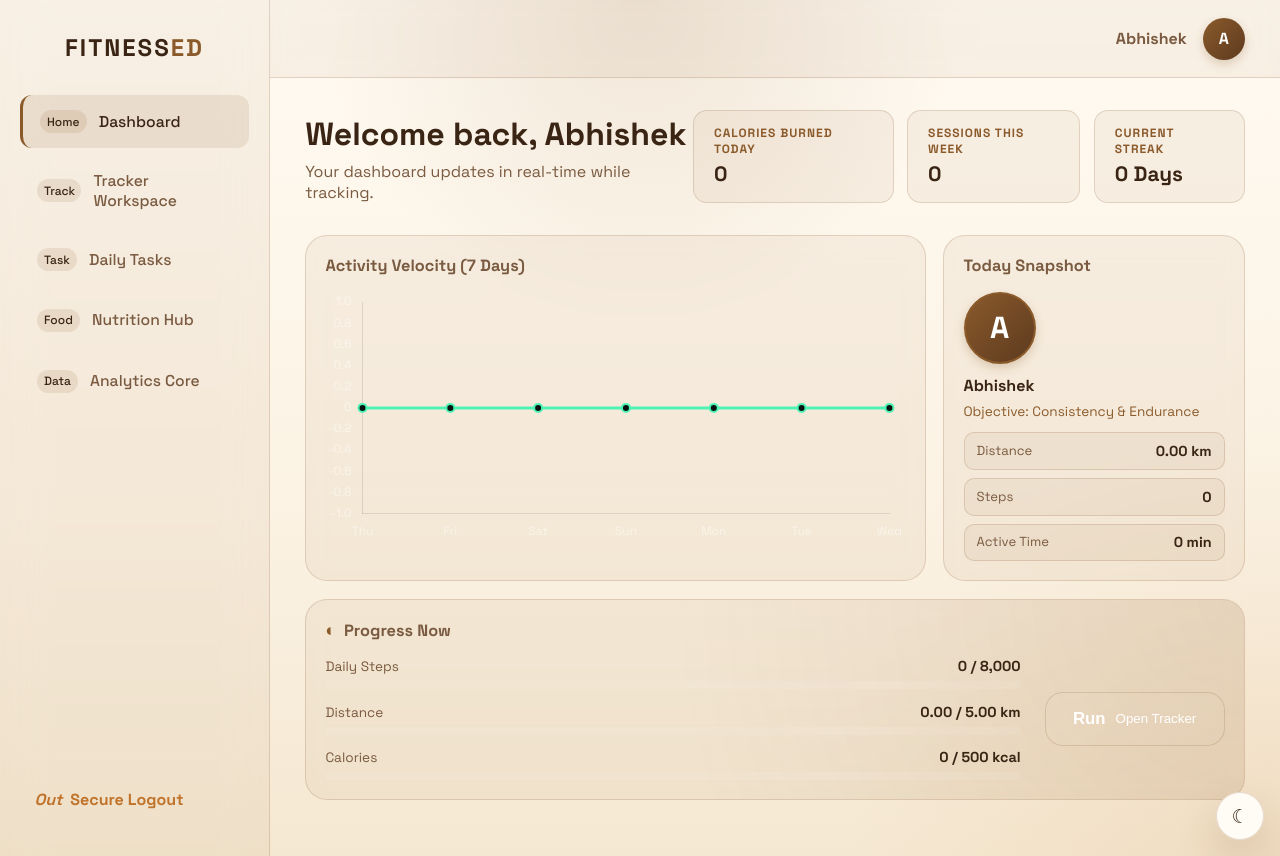
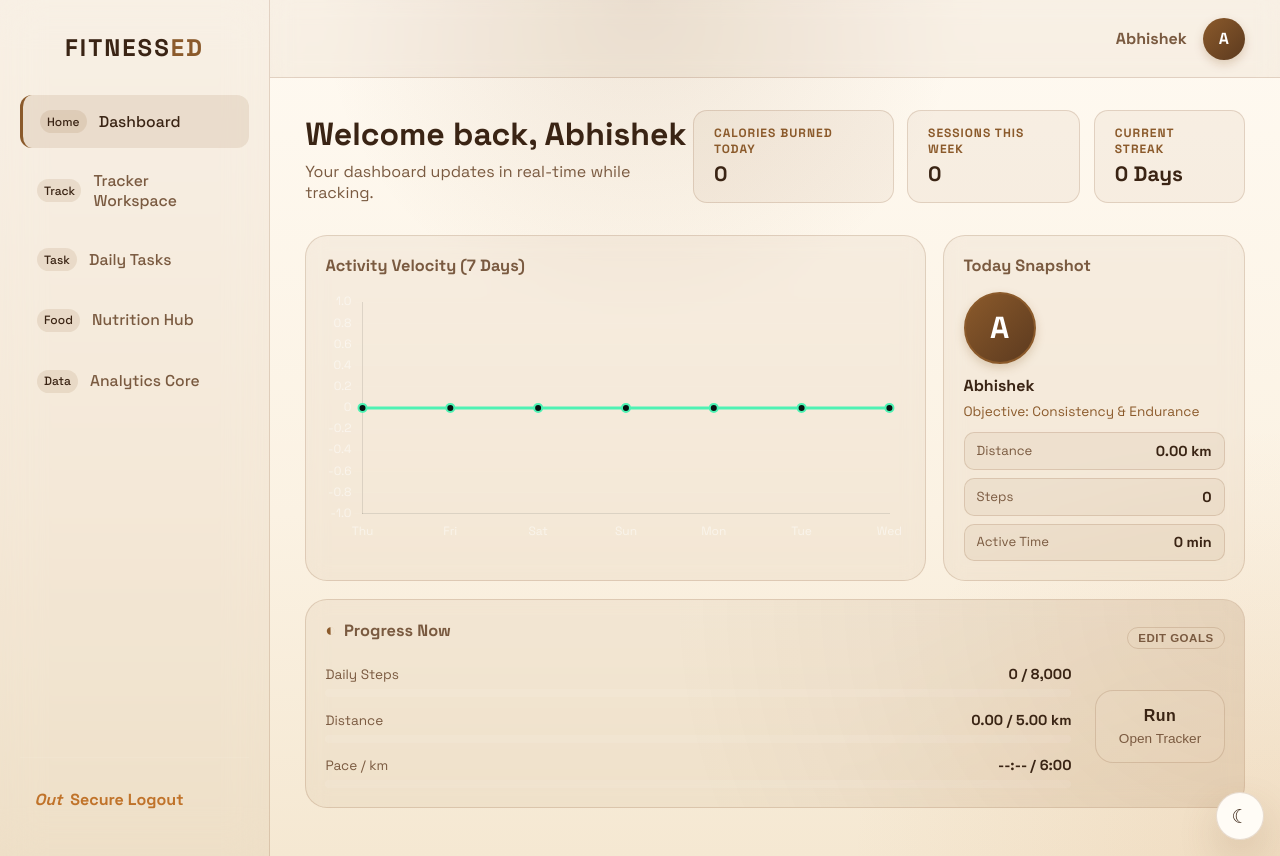
Before and after one commit to heyitstushar-nvm/Fitness_ED, a Flask app: page /home in a window 1280 px wide. Run offline with Flask 3, Linux system fonts and the light colour scheme; a user stored in the database is signed in; data comes from the database, SQL or seed files in the repository; data that the repository does not hold is empty.

Commit message:
Enhance dashboard with editable goals, live notifications, and improved styling
Update auth and dashboard CSS for improved form layout and button styling. Modify dashboard JavaScript to include customizable progress goals (steps, distance, pace) with localStorage persistence, add live browser notifications for tracking, and adjust pace calculations. Update home.html to incorporate new UI elements for goal editing and display.

Replit-Commit-Author: Agent
Replit-Commit-Session-Id: 89d91f16-9bcf-4f37-8065-e795fd4e2884
Replit-Commit-Checkpoint-Type: full_checkpoint
Replit-Commit-Event-Id: 3d212d15-811b-490b-b16a-143b120eadcd
Replit-Commit-Screenshot-Url: https://storage.googleapis.com/screenshot-production-us-central1/7a7b31bd-51e4-4ab1-8008-b5d94e3bc277/89d91f16-9bcf-4f37-8065-e795fd4e2884/gbILT19
Replit-Helium-Checkpoint-Created: true

```diff
--- a/static/dashboard.css
+++ b/static/dashboard.css
@@ -335,12 +335,75 @@ body.dashboard-body {
   transition: width 0.5s ease;
 }
 .progress-tracker-btn {
-  flex-direction: row !important;
-  gap: 10px !important;
+  flex-direction: column !important;
+  gap: 6px !important;
   padding: 1rem 1.4rem !important;
-  min-width: 180px;
-  justify-self: end;
+  background: rgba(255, 255, 255, 0.04) !important;
+  border: 1px solid var(--border) !important;
+  color: var(--muted) !important;
 }
+.progress-tracker-btn .icon {
+  font-size: 1rem !important;
+  color: var(--text) !important;
+  letter-spacing: 0.5px;
+}
+.progress-tracker-btn span {
+  font-size: 0.85rem;
+  color: var(--muted);
+  font-weight: 500;
+}
+.progress-tracker-btn:hover {
+  background: rgba(255, 255, 255, 0.07) !important;
+  border-color: var(--accent) !important;
+  color: var(--text) !important;
+  transform: translateY(-2px);
+}
+.progress-tracker-btn:hover span { color: var(--text); }
+
+/* Edit-mode controls inside Progress Now */
+.progress-widget-head {
+  display: flex; align-items: center; justify-content: space-between;
+  gap: 10px;
+}
+.progress-edit-btn {
+  background: transparent;
+  border: 1px solid var(--border);
+  color: var(--muted);
+  padding: 4px 10px;
+  border-radius: 999px;
+  font-size: 0.72rem;
+  font-weight: 600;
+  cursor: pointer;
+  letter-spacing: 0.5px;
+  text-transform: uppercase;
+  transition: all 0.2s;
+}
+.progress-edit-btn:hover { color: var(--accent); border-color: var(--accent); }
+.progress-edit-btn.active { background: var(--accent); color: var(--on-accent, #0a0a0c); border-color: var(--accent); }
+
+.progress-edit-panel {
+  display: none;
+  margin-top: 0.85rem;
+  padding: 0.9rem 1rem;
+  background: rgba(255, 255, 255, 0.04);
+  border: 1px solid var(--border);
+  border-radius: 14px;
+  gap: 0.85rem;
+  flex-direction: column;
+}
+.progress-edit-panel.open { display: flex; }
+.goal-row { display: grid; gap: 6px; }
+.goal-row-head {
+  display: flex; justify-content: space-between; align-items: baseline;
+  font-size: 0.78rem; color: var(--muted);
+}
+.goal-row-head strong { color: var(--text); font-size: 0.9rem; font-weight: 600; }
+.goal-row input[type="range"] {
+  width: 100%;
+  accent-color: var(--accent);
+  cursor: pointer;
+}
+.goal-hint { font-size: 0.7rem; color: var(--muted); opacity: 0.75; }
 
 @media (max-width: 1024px) {
   .progress-widget .progress-body {
--- a/static/home_new.js
+++ b/static/home_new.js
@@ -83,23 +83,112 @@
     dashSteps.textContent = Math.round(today.steps || 0).toLocaleString();
     dashMinutes.textContent = `${Math.round(today.active_minutes || 0)} min`;
 
-    // Progress Now widget
-    const stepsTarget = 8000;
-    const distanceTarget = 5;
-    const caloriesTarget = 500;
+    // Progress Now widget — uses customizable goals
     const stepsVal = Math.round(today.steps || 0);
     const distanceVal = Number(today.distance_km || 0);
-    const caloriesVal = Math.round(today.calories || 0);
+    const activeMin = Number(today.active_minutes || 0);
+
+    // Live pace if tracking; otherwise today's avg pace from accumulated minutes/distance
+    let paceSecPerKm = 0;
+    if (sessionStartedAt && totalDistanceMeters >= 50) {
+      paceSecPerKm = (Date.now() - sessionStartedAt) / 1000 / (totalDistanceMeters / 1000);
+    } else if (distanceVal > 0 && activeMin > 0) {
+      paceSecPerKm = (activeMin * 60) / distanceVal;
+    }
+
     const setProg = (id, val, pct) => {
       const el = document.getElementById(id);
       if (el) el.textContent = val;
       const bar = document.getElementById(id + 'Bar');
       if (bar) bar.style.width = Math.min(100, Math.max(0, pct)) + '%';
     };
-    setProg('progSteps', stepsVal.toLocaleString(), (stepsVal / stepsTarget) * 100);
-    setProg('progDistance', distanceVal.toFixed(2), (distanceVal / distanceTarget) * 100);
-    setProg('progCalories', caloriesVal.toLocaleString(), (caloriesVal / caloriesTarget) * 100);
+    setProg('progSteps', stepsVal.toLocaleString(), (stepsVal / goals.steps) * 100);
+    setProg('progDistance', distanceVal.toFixed(2), (distanceVal / goals.distance) * 100);
+    if (paceSecPerKm > 0) {
+      setProg('progPace', formatPaceSeconds(paceSecPerKm), (goals.pace / paceSecPerKm) * 100);
+    } else {
+      const el = document.getElementById('progPace');
+      if (el) el.textContent = '--:--';
+      const bar = document.getElementById('progPaceBar');
+      if (bar) bar.style.width = '0%';
+    }
   };
+
+  // ---------- Customizable goals ----------
+  const STEP_LENGTH_M = 1.35; // shared with tracking
+  const GOALS_KEY = 'fitnessed.goals';
+  const defaultGoals = { steps: 8000, distance: 5.0, pace: 360 }; // pace seconds/km
+  let goals = { ...defaultGoals };
+  try {
+    const saved = JSON.parse(localStorage.getItem(GOALS_KEY) || 'null');
+    if (saved && typeof saved === 'object') goals = { ...defaultGoals, ...saved };
+  } catch (e) {}
+
+  const formatPaceSeconds = (sec) => {
+    if (!sec || sec <= 0) return '--:--';
+    return `${Math.floor(sec / 60)}:${String(Math.floor(sec % 60)).padStart(2, '0')}`;
+  };
+
+  const editBtn = document.getElementById('progressEditBtn');
+  const editPanel = document.getElementById('progressEditPanel');
+  const stepsSlider = document.getElementById('goalStepsSlider');
+  const distanceSlider = document.getElementById('goalDistanceSlider');
+  const paceSlider = document.getElementById('goalPaceSlider');
+  const stepsLabel = document.getElementById('goalStepsLabel');
+  const distanceLabel = document.getElementById('goalDistanceLabel');
+  const paceLabel = document.getElementById('goalPaceLabel');
+  const stepsGoalText = document.getElementById('progStepsGoal');
+  const distanceGoalText = document.getElementById('progDistanceGoal');
+  const paceGoalText = document.getElementById('progPaceGoal');
+
+  const renderGoalLabels = () => {
+    stepsSlider.value = String(goals.steps);
+    distanceSlider.value = String(goals.distance);
+    paceSlider.value = String(goals.pace);
+    stepsLabel.textContent = goals.steps.toLocaleString();
+    distanceLabel.textContent = goals.distance.toFixed(2);
+    paceLabel.textContent = formatPaceSeconds(goals.pace);
+    stepsGoalText.textContent = goals.steps.toLocaleString();
+    distanceGoalText.textContent = goals.distance.toFixed(2);
+    paceGoalText.textContent = formatPaceSeconds(goals.pace);
+  };
+
+  const persistGoals = () => {
+    try { localStorage.setItem(GOALS_KEY, JSON.stringify(goals)); } catch (e) {}
+  };
+
+  if (editBtn && editPanel) {
+    editBtn.addEventListener('click', () => {
+      const open = editPanel.classList.toggle('open');
+      editBtn.classList.toggle('active', open);
+      editBtn.setAttribute('aria-pressed', open ? 'true' : 'false');
+      editBtn.textContent = open ? 'Done' : 'Edit Goals';
+    });
+
+    stepsSlider.addEventListener('input', () => {
+      goals.steps = Number(stepsSlider.value);
+      // Auto-sync distance from steps using 1.35 m/step
+      goals.distance = Number(((goals.steps * STEP_LENGTH_M) / 1000).toFixed(2));
+      goals.distance = Math.min(30, Math.max(0.5, goals.distance));
+      renderGoalLabels();
+      persistGoals();
+      syncDashboardCards();
+    });
+    distanceSlider.addEventListener('input', () => {
+      goals.distance = Number(Number(distanceSlider.value).toFixed(2));
+      renderGoalLabels();
+      persistGoals();
+      syncDashboardCards();
+    });
+    paceSlider.addEventListener('input', () => {
+      goals.pace = Number(paceSlider.value);
+      renderGoalLabels();
+      persistGoals();
+      syncDashboardCards();
+    });
+
+    renderGoalLabels();
+  }
 
   const setTrackingState = (active, text) => {
     trackingStatus.textContent = text;
@@ -141,6 +230,7 @@
     elapsedTime.textContent = formatElapsed((Date.now() - sessionStartedAt) / 1000);
     paceValue.textContent = formatPace();
     syncDashboardCards();
+    updateLiveNotification();
   };
 
   const handlePosition = (position) => {
@@ -190,8 +280,58 @@
     return payload.session || null;
   };
 
+  // ---------- Live tracking notifications ----------
+  let notifEnabled = false;
+  let lastNotifAt = 0;
+  let activeNotif = null;
+
+  const ensureNotifPermission = async () => {
+    if (!('Notification' in window)) return false;
+    if (Notification.permission === 'granted') return true;
+    if (Notification.permission === 'denied') return false;
+    try {
+      const result = await Notification.requestPermission();
+      return result === 'granted';
+    } catch (e) { return false; }
+  };
+
+  const updateLiveNotification = (force = false) => {
+    if (!notifEnabled || !sessionStartedAt) return;
+    const now = Date.now();
+    if (!force && now - lastNotifAt < 5000) return; // throttle 5s
+    lastNotifAt = now;
+
+    const distanceKm = totalDistanceMeters / 1000;
+    const steps = Math.max(0, Math.round(totalDistanceMeters / 1.35));
+    let paceText = '--:--';
+    if (totalDistanceMeters >= 50) {
+      const elapsedSec = (now - sessionStartedAt) / 1000;
+      const paceSec = elapsedSec / (totalDistanceMeters / 1000);
+      paceText = formatPaceSeconds(paceSec);
+    }
+    const body = `Steps: ${steps.toLocaleString()}  •  Distance: ${distanceKm.toFixed(2)} km  •  Pace: ${paceText}/km`;
+    try {
+      if (activeNotif) { try { activeNotif.close(); } catch (e) {} }
+      activeNotif = new Notification('FITNESS ED — Live Run', {
+        body,
+        tag: 'fitnessed-live',
+        renotify: false,
+        silent: true,
+      });
+    } catch (e) {}
+  };
+
+  const closeLiveNotification = () => {
+    if (activeNotif) { try { activeNotif.close(); } catch (e) {} activeNotif = null; }
+  };
+
   const startTracking = () => {
     if (!navigator.geolocation) return setTrackingState(false, 'Geolocation not supported');
+    // Fire-and-forget permission request; notifications enable as soon as granted.
+    ensureNotifPermission().then((ok) => {
+      notifEnabled = ok;
+      if (ok) updateLiveNotification(true);
+    });
     resetTracking();
     totalDistanceMeters = 0;
     routePoints = [];
@@ -227,6 +367,7 @@
 
   const stopTracking = async () => {
     resetTracking();
+    closeLiveNotification();
     setTrackingState(false, routePoints.length ? 'Tracking stopped' : 'Waiting to start');
     const savedSession = await logSessionToBackend();
     sessionStartedAt = null;
--- a/templates/home.html
+++ b/templates/home.html
@@ -85,35 +85,55 @@
             </div>
 
             <div class="widget actions-widget progress-widget">
-              <h3>Progress Now</h3>
+              <div class="progress-widget-head">
+                <h3>Progress Now</h3>
+                <button type="button" class="progress-edit-btn" id="progressEditBtn" aria-pressed="false">Edit Goals</button>
+              </div>
               <div class="progress-body">
                 <div class="progress-stats">
                   <div class="progress-row">
                     <div class="progress-label">
                       <span>Daily Steps</span>
-                      <strong><span id="progSteps">0</span> / 8,000</strong>
+                      <strong><span id="progSteps">0</span> / <span id="progStepsGoal">8,000</span></strong>
                     </div>
                     <div class="progress-bar"><div class="progress-fill" id="progStepsBar" style="width:0%"></div></div>
                   </div>
                   <div class="progress-row">
                     <div class="progress-label">
                       <span>Distance</span>
-                      <strong><span id="progDistance">0.00</span> / 5.00 km</strong>
+                      <strong><span id="progDistance">0.00</span> / <span id="progDistanceGoal">5.00</span> km</strong>
                     </div>
                     <div class="progress-bar"><div class="progress-fill" id="progDistanceBar" style="width:0%"></div></div>
                   </div>
                   <div class="progress-row">
                     <div class="progress-label">
-                      <span>Calories</span>
-                      <strong><span id="progCalories">0</span> / 500 kcal</strong>
+                      <span>Pace / km</span>
+                      <strong><span id="progPace">--:--</span> / <span id="progPaceGoal">6:00</span></strong>
                     </div>
-                    <div class="progress-bar"><div class="progress-fill" id="progCaloriesBar" style="width:0%"></div></div>
+                    <div class="progress-bar"><div class="progress-fill" id="progPaceBar" style="width:0%"></div></div>
                   </div>
                 </div>
                 <button class="action-btn progress-tracker-btn" type="button" data-open-section="tracker">
                   <div class="icon">Run</div>
                   <span>Open Tracker</span>
                 </button>
+              </div>
+
+              <div class="progress-edit-panel" id="progressEditPanel">
+                <div class="goal-row">
+                  <div class="goal-row-head"><span>Steps Goal</span><strong id="goalStepsLabel">8,000</strong></div>
+                  <input type="range" id="goalStepsSlider" min="1000" max="25000" step="500" value="8000" />
+                  <div class="goal-hint">Sliding steps auto-updates the matching distance (1.35 m / step).</div>
+                </div>
+                <div class="goal-row">
+                  <div class="goal-row-head"><span>Distance Goal (km)</span><strong id="goalDistanceLabel">5.00</strong></div>
+                  <input type="range" id="goalDistanceSlider" min="0.5" max="30" step="0.1" value="5" />
+                </div>
+                <div class="goal-row">
+                  <div class="goal-row-head"><span>Pace Goal (min/km)</span><strong id="goalPaceLabel">6:00</strong></div>
+                  <input type="range" id="goalPaceSlider" min="180" max="900" step="5" value="360" />
+                  <div class="goal-hint">Lower pace is faster. Bar fills when you beat the target.</div>
+                </div>
               </div>
             </div>
           </div>
```
Also changed, not shown: static/auth.css (+40 -6 lines).
